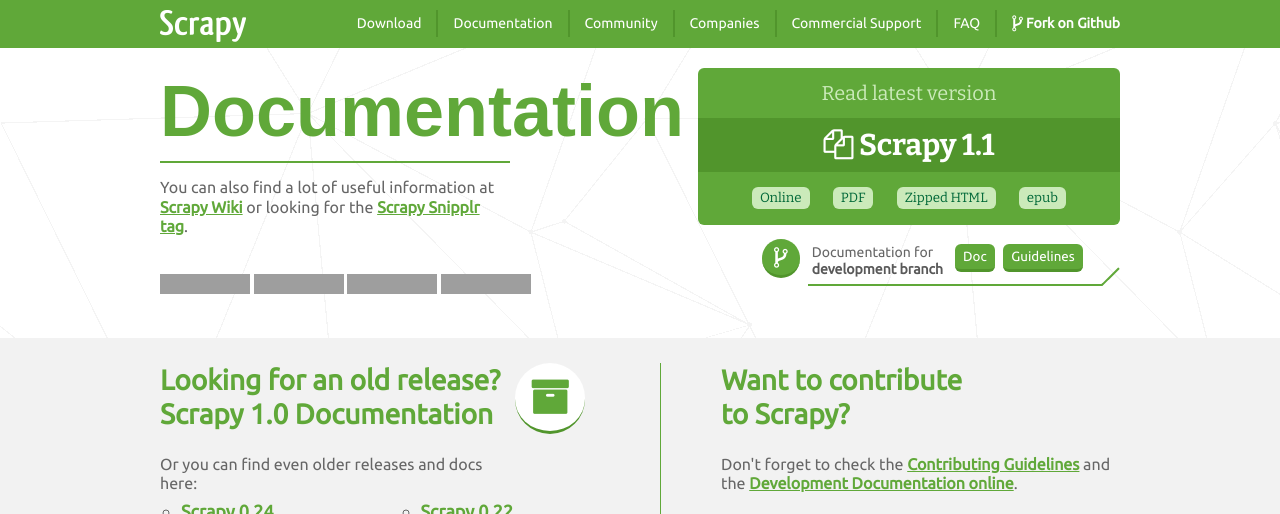
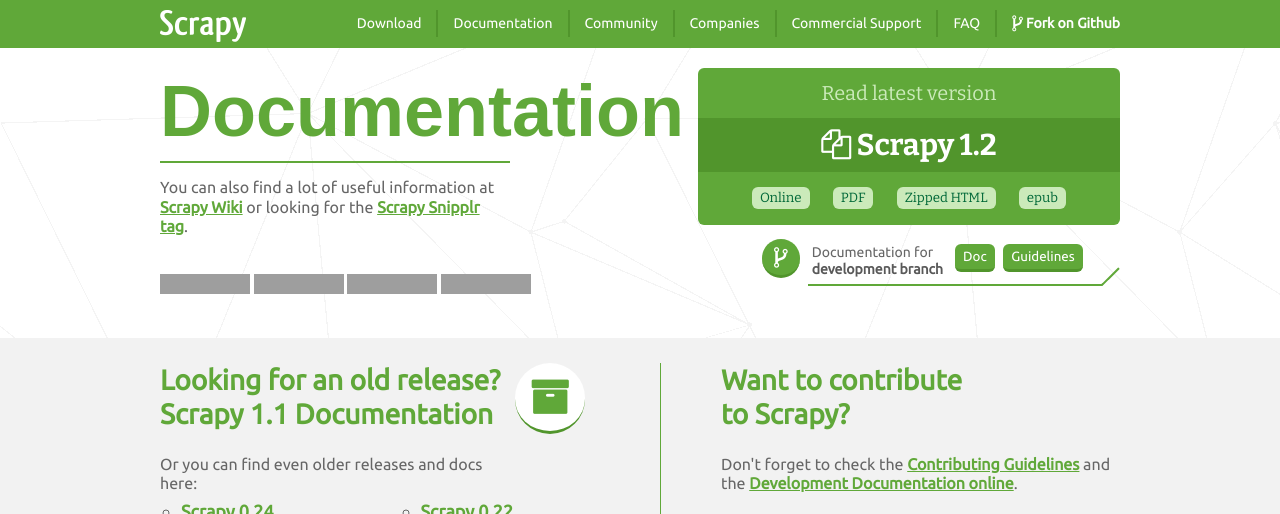
Before and after one commit to scrapy/scrapy.org, a Jekyll site: the page built from doc.html, in a window 1280 px wide, cut to the strip 0-514 px from the top of the page. Built offline with Jekyll 4.4.1, drawn with Linux system fonts in a browser that asks for light colours; some web fonts are replaced; comment, search, counter and statistics services are not loaded; grey boxes are pictures that could not be loaded.

Commit message:
update scrapy version as per today's release

```diff
--- a/_data/scrapy.yml
+++ b/_data/scrapy.yml
@@ -1,9 +1,9 @@
 stable:
-  version: 1.1
+  version: 1.2
   rtd: latest
 oldstable:
-  version: 1.0
-  rtd: 1.0
+  version: 1.1
+  rtd: 1.1
 development:
   version: master
   rtd: master
```
